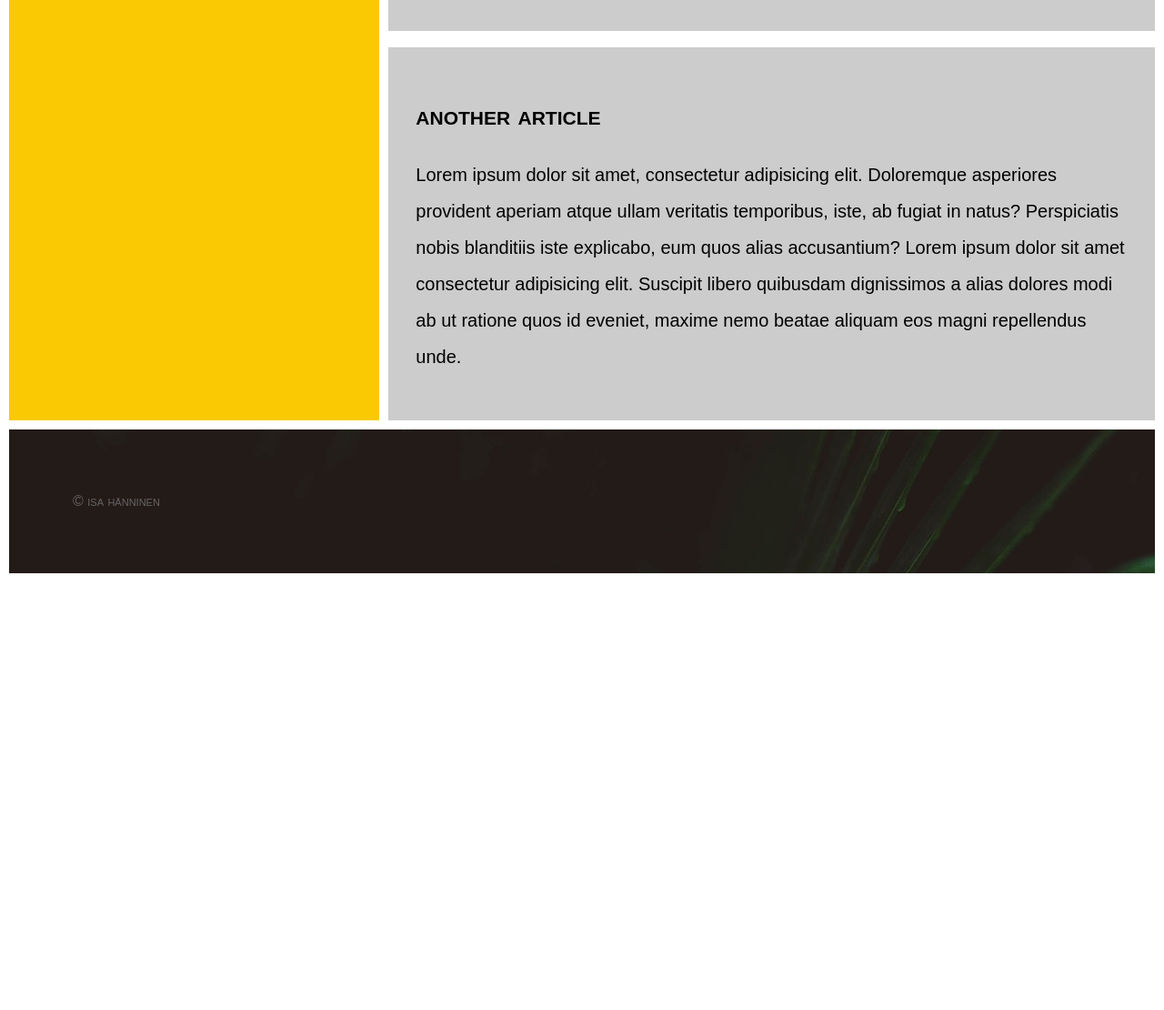
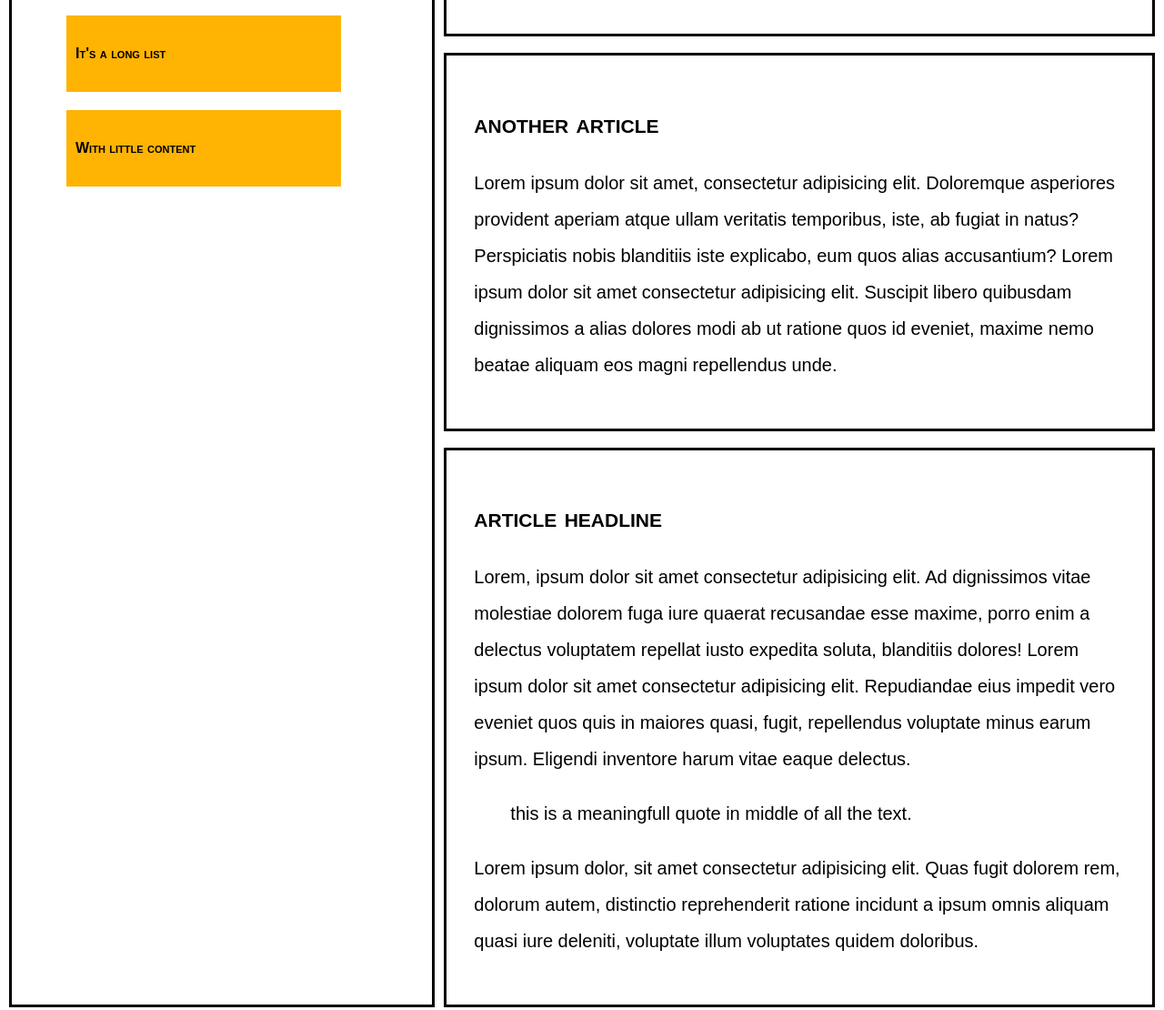
Before and after one commit to IsaEmilia/another-web-practice, a plain HTML site: page index.html in a window 1280 px wide. Shown: the part 1396-2506 px from the top of the page at 91% size. Before the commit the page ends 2036 px from the top, so only its background shows below. Drawn offline with Linux system fonts and the light colour scheme.

Commit message:
Change the style of main section and aside section
Changed the colors a bit

```diff
--- a/index.html
+++ b/index.html
@@ -23,12 +23,12 @@
 
      <aside>
       <ul>
-          <li>
-              <img
+          <!--<div>
+              <img class="list-img"
               class="sideimg"
               src="img/low-poly-3305284_1920.jpg"
-              width="150px">
-          </li>
+              width="150px"
+          </div>-->
           <li>
               just a sidebar
           </li>
@@ -79,7 +79,6 @@
            a ipsum omnis aliquam quasi iure deleniti,
            voluptate illum voluptates quidem doloribus.
         </p>
-
       </article>
 
         <br>
@@ -97,6 +96,35 @@
            maxime nemo beatae aliquam eos magni repellendus unde.
         </p>
       </article>
+
+      <br>
+
+      <article>
+        <h2>article headline</h2>
+         <p>Lorem, ipsum dolor sit amet
+           consectetur adipisicing elit.
+           Ad dignissimos vitae molestiae dolorem
+           fuga iure quaerat recusandae esse maxime,
+           porro enim a delectus voluptatem repellat
+           iusto expedita soluta,
+           blanditiis dolores!
+           Lorem ipsum dolor sit amet consectetur adipisicing elit.
+           Repudiandae eius impedit vero eveniet quos quis in maiores quasi,
+           fugit, repellendus voluptate minus earum ipsum.
+           Eligendi inventore harum vitae eaque delectus.
+
+            <blockquote>
+            this is a meaningfull quote in middle of all the text.
+            </blockquote>
+
+           Lorem ipsum dolor, sit amet consectetur adipisicing elit.
+           Quas fugit dolorem rem, dolorum autem,
+           distinctio reprehenderit ratione incidunt
+           a ipsum omnis aliquam quasi iure deleniti,
+           voluptate illum voluptates quidem doloribus.
+        </p>
+      </article>
+
      </main>
 
      <footer>
--- a/style.css
+++ b/style.css
@@ -80,29 +80,37 @@ article{
     font-size: 20px;
     line-height: 2em;
     padding: 30px;
-    background-color: #cccccc;
+    background-color: white;
+    border: 3px solid black;
 }
 
 aside{
-    background-color: #fac903;
-    border: 3px black;
-    padding: 10px 80px 10px 5px;
+    background-color: white;
+    border: 3px solid black;
+    padding: 50px 80px 10px 0px;
+    margin:0;
 
 }
 h2{
     font-variant: small-caps;
 }
-.sideimg{
-    padding: 10px 10px 20px 10px;
-}
+
 
 ul{
     list-style: none;
     font-family: sans-serif;
     font-weight: bold;
     font-variant: small-caps;
-    line-height: 2em;
+    line-height: 4em;
 }
+
+li{
+    margin: 20px;
+    background-color: #ffb303;
+    padding: 10px;
+}
+
+
 
 
 footer{
@@ -111,5 +119,5 @@ footer{
     font-family: Arial, Helvetica, sans-serif;
     color: #666;
     font-variant: small-caps;
-    padding: 70px;
+    padding: 80px;
 }
```
